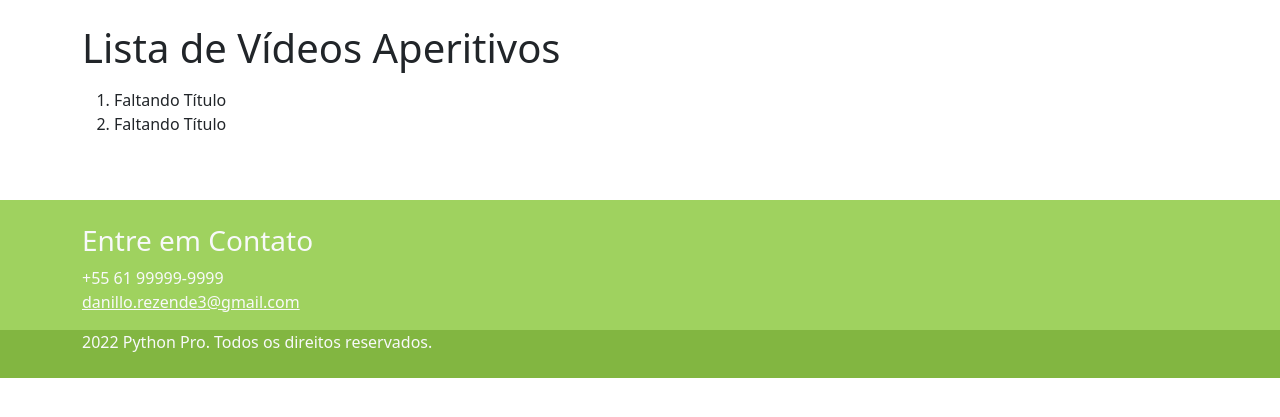
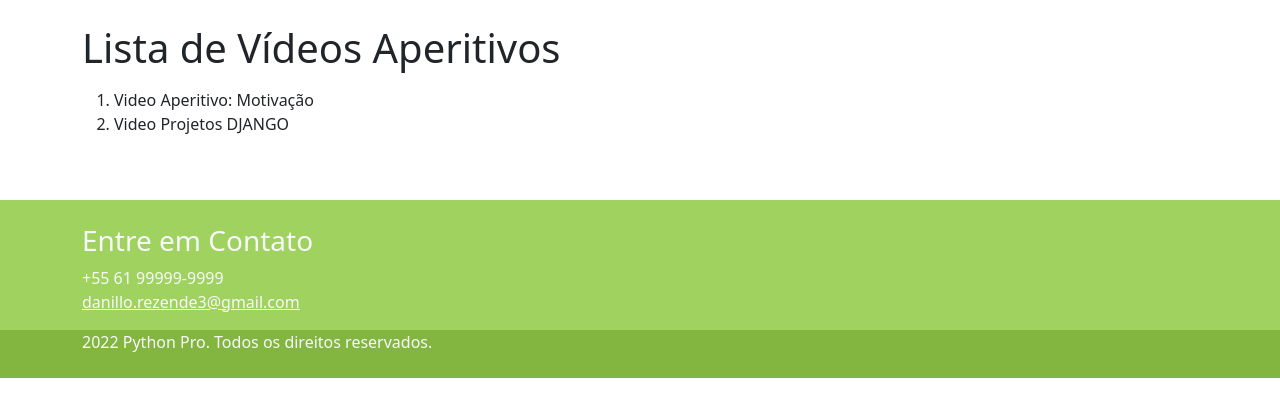
Before and after one commit to DanilloRezende/curso-django2, a Django app: page /aperitivos/ in a window 1280 px wide. Shown: the part 56-473 px from the top of the page. Run offline with Django 4.2, Linux system fonts and the light colour scheme; parts of the project's set-up code (start-up, migrations or seed data) failed here and were passed over; some libraries are stand-ins or nearby versions.

Commit message:
Lista de Elementos com For.

```diff
--- a/pypro/aperitivos/templates/aperitivos/indice.html
+++ b/pypro/aperitivos/templates/aperitivos/indice.html
@@ -11,6 +11,10 @@
                 {% for video in videos%}
                 <li>
                     {{ video.titulo | default:"Faltando Título"}}
+                </li>
+                {% empty %}
+                <li>
+                    Não foi encontrado nenhum vídeo de aperitivo
                 </li>
                 {% endfor %}
             </ol>
--- a/pypro/aperitivos/views.py
+++ b/pypro/aperitivos/views.py
@@ -2,9 +2,9 @@ from django.shortcuts import render
 
 
 videos = [
-    {'motivacao': {'slug': 'motivacao', 'titulo': 'Video Aperitivo: Motivação', 'youtube_id': 'Lgh8JgcYFwM'}},
-    {'projetos-django': {'slug': 'projetos-django', 'titulo': 'Video Projetos DJANGO', 'youtube_id': 'l9d4BcwQsbQ'}}
-    ]
+    {'slug': 'motivacao', 'titulo': 'Video Aperitivo: Motivação', 'youtube_id': 'Lgh8JgcYFwM'},
+    {'slug': 'projetos-django', 'titulo': 'Video Projetos DJANGO', 'youtube_id': 'l9d4BcwQsbQ'}
+]
 
 videos_dct = {dct['slug']: dct for dct in videos}
 def indice(request):
```
